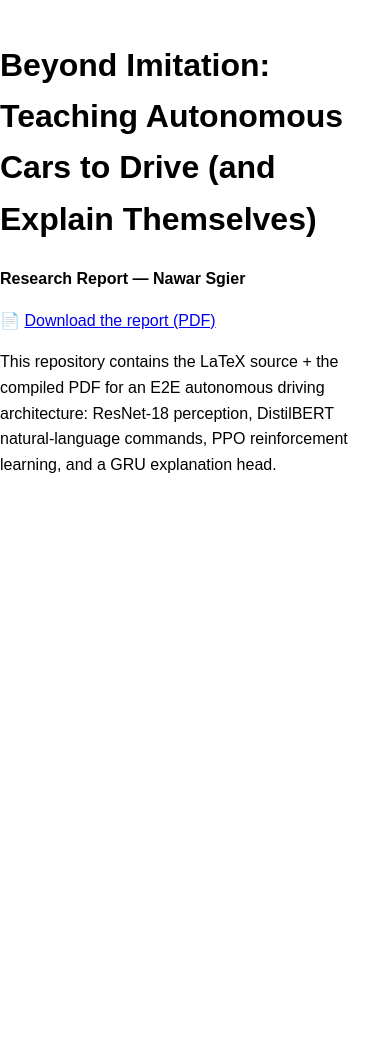
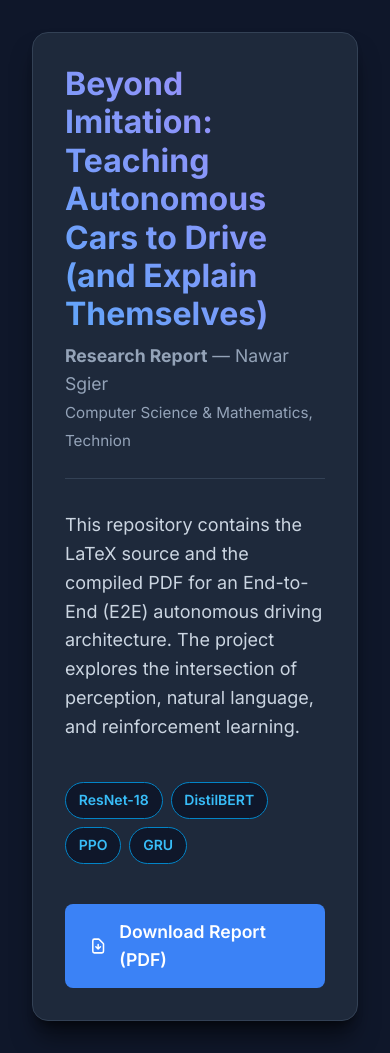
Before and after one commit to nawar21/e2e-driving-explainable-ppo, a plain HTML site: page index.html in a window 390 px wide. Before the commit the page ends 844 px from the top, so only its background shows below. Drawn offline with Linux system fonts and the light colour scheme.

Commit message:
Enhance index.html with responsive design and styles
Updated HTML structure, added viewport meta tag, and improved styling.

```diff
--- a/index.html
+++ b/index.html
@@ -1,21 +1,153 @@
-<!doctype html>
-<html>
+<!DOCTYPE html>
+<html lang="en">
 <head>
-  <meta charset="utf-8" />
-  <title>Beyond Imitation — Nawar Sgier</title>
+    <meta charset="UTF-8">
+    <meta name="viewport" content="width=device-width, initial-scale=1.0">
+    <title>Beyond Imitation — Nawar Sgier</title>
+    <link rel="preconnect" href="https://fonts.googleapis.com">
+    <link rel="preconnect" href="https://fonts.gstatic.com" crossorigin>
+    <link href="https://fonts.googleapis.com/css2?family=Inter:wght@300;400;600;700&display=swap" rel="stylesheet">
+    <style>
+        :root {
+            --bg-color: #0f172a;
+            --card-bg: #1e293b;
+            --text-main: #f8fafc;
+            --text-muted: #94a3b8;
+            --accent: #3b82f6;
+            --accent-hover: #2563eb;
+        }
+
+        * {
+            box-sizing: border-box;
+            margin: 0;
+            padding: 0;
+        }
+
+        body {
+            font-family: 'Inter', sans-serif;
+            background-color: var(--bg-color);
+            color: var(--text-main);
+            line-height: 1.6;
+            display: flex;
+            justify-content: center;
+            align-items: center;
+            min-height: 100vh;
+            padding: 2rem;
+        }
+
+        .container {
+            max-width: 800px;
+            background-color: var(--card-bg);
+            border-radius: 16px;
+            padding: 3rem;
+            box-shadow: 0 20px 25px -5px rgba(0, 0, 0, 0.5), 0 8px 10px -6px rgba(0, 0, 0, 0.5);
+            border: 1px solid #334155;
+        }
+
+        h1 {
+            font-size: 2.5rem;
+            font-weight: 700;
+            margin-bottom: 0.5rem;
+            line-height: 1.2;
+            background: -webkit-linear-gradient(45deg, #60a5fa, #a78bfa);
+            -webkit-background-clip: text;
+            -webkit-text-fill-color: transparent;
+        }
+
+        .author {
+            font-size: 1.1rem;
+            color: var(--text-muted);
+            margin-bottom: 2rem;
+            font-weight: 400;
+            border-bottom: 1px solid #334155;
+            padding-bottom: 1.5rem;
+        }
+
+        .description {
+            font-size: 1.125rem;
+            color: #cbd5e1;
+            margin-bottom: 2.5rem;
+        }
+
+        .tech-stack {
+            display: flex;
+            flex-wrap: wrap;
+            gap: 0.5rem;
+            margin-bottom: 2.5rem;
+        }
+
+        .tag {
+            background-color: #0f172a;
+            color: #38bdf8;
+            padding: 0.4rem 0.8rem;
+            border-radius: 9999px;
+            font-size: 0.875rem;
+            font-weight: 600;
+            border: 1px solid #0284c7;
+        }
+
+        .btn-download {
+            display: inline-flex;
+            align-items: center;
+            background-color: var(--accent);
+            color: white;
+            padding: 0.875rem 1.5rem;
+            border-radius: 8px;
+            text-decoration: none;
+            font-weight: 600;
+            font-size: 1.1rem;
+            transition: background-color 0.2s, transform 0.1s;
+        }
+
+        .btn-download:hover {
+            background-color: var(--accent-hover);
+            transform: translateY(-2px);
+        }
+
+        .btn-download svg {
+            margin-right: 0.75rem;
+            width: 20px;
+            height: 20px;
+        }
+
+        @media (max-width: 600px) {
+            .container {
+                padding: 2rem;
+            }
+            h1 {
+                font-size: 2rem;
+            }
+        }
+    </style>
 </head>
-<body style="font-family: Arial, sans-serif; max-width: 900px; margin: 40px auto; line-height: 1.6;">
-  <h1>Beyond Imitation: Teaching Autonomous Cars to Drive (and Explain Themselves)</h1>
-  <p><b>Research Report — Nawar Sgier</b></p>
+<body>
 
-  <p>
-    📄 <a href="./main.pdf">Download the report (PDF)</a>
-  </p>
+    <div class="container">
+        <h1>Beyond Imitation: Teaching Autonomous Cars to Drive (and Explain Themselves)</h1>
 
-  <p>
-    This repository contains the LaTeX source + the compiled PDF for an E2E autonomous driving architecture:
-    ResNet-18 perception, DistilBERT natural-language commands, PPO reinforcement learning, and a GRU explanation head.
-  </p>
+        <div class="author">
+            <strong>Research Report</strong> — Nawar Sgier<br>
+            <span style="font-size: 0.95rem;">Computer Science & Mathematics, Technion</span>
+        </div>
+
+        <p class="description">
+            This repository contains the LaTeX source and the compiled PDF for an End-to-End (E2E) autonomous driving architecture. The project explores the intersection of perception, natural language, and reinforcement learning.
+        </p>
+
+        <div class="tech-stack">
+            <span class="tag">ResNet-18</span>
+            <span class="tag">DistilBERT</span>
+            <span class="tag">PPO</span>
+            <span class="tag">GRU</span>
+        </div>
+
+        <a href="./main.pdf" class="btn-download" target="_blank" rel="noopener noreferrer">
+            <svg fill="none" stroke="currentColor" viewBox="0 0 24 24" xmlns="http://www.w3.org/2000/svg">
+                <path stroke-linecap="round" stroke-linejoin="round" stroke-width="2" d="M12 10v6m0 0l-3-3m3 3l3-3m2 8H7a2 2 0 01-2-2V5a2 2 0 012-2h5.586a1 1 0 01.707.293l5.414 5.414a1 1 0 01.293.707V19a2 2 0 01-2 2z"></path>
+            </svg>
+            Download Report (PDF)
+        </a>
+    </div>
 
 </body>
 </html>
```
